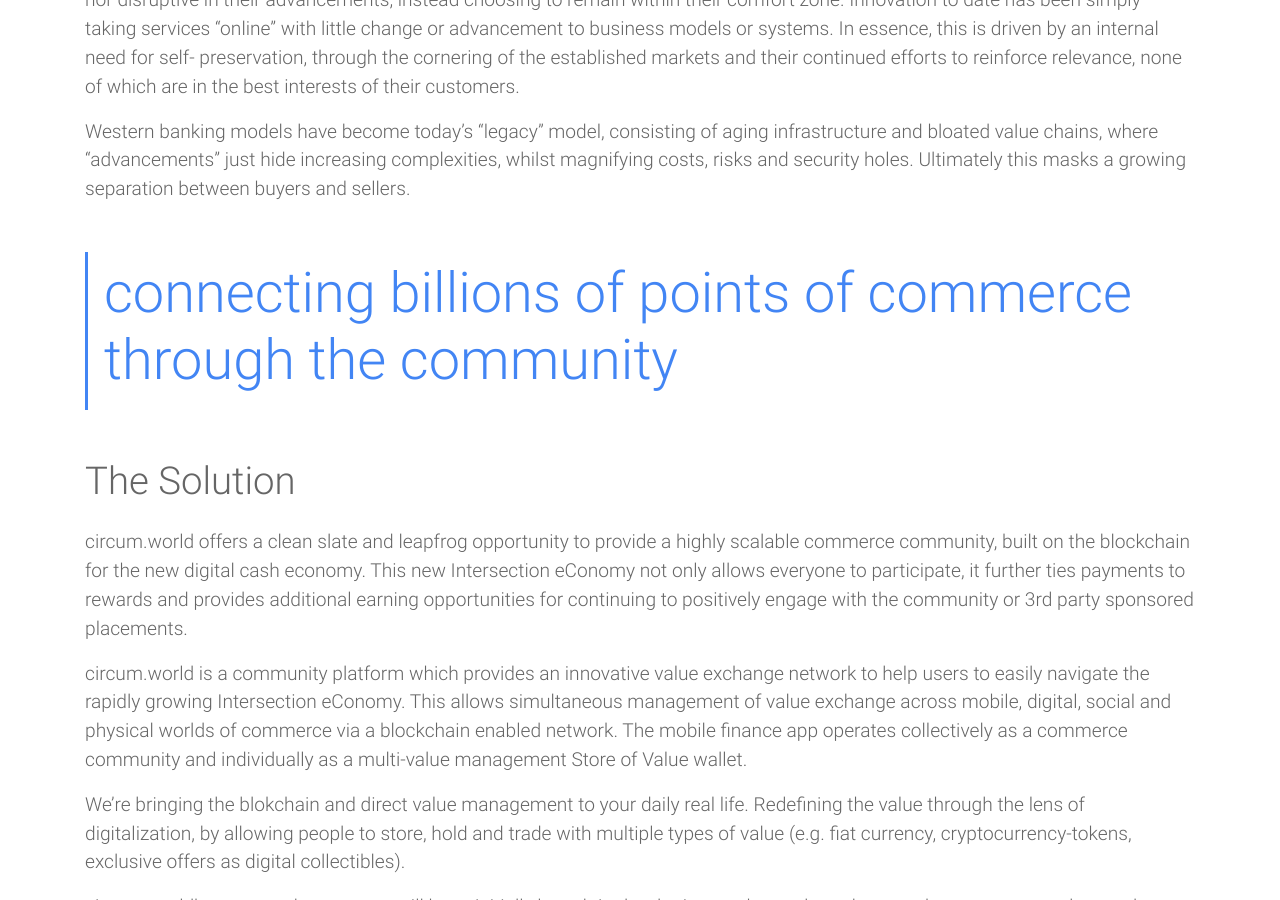
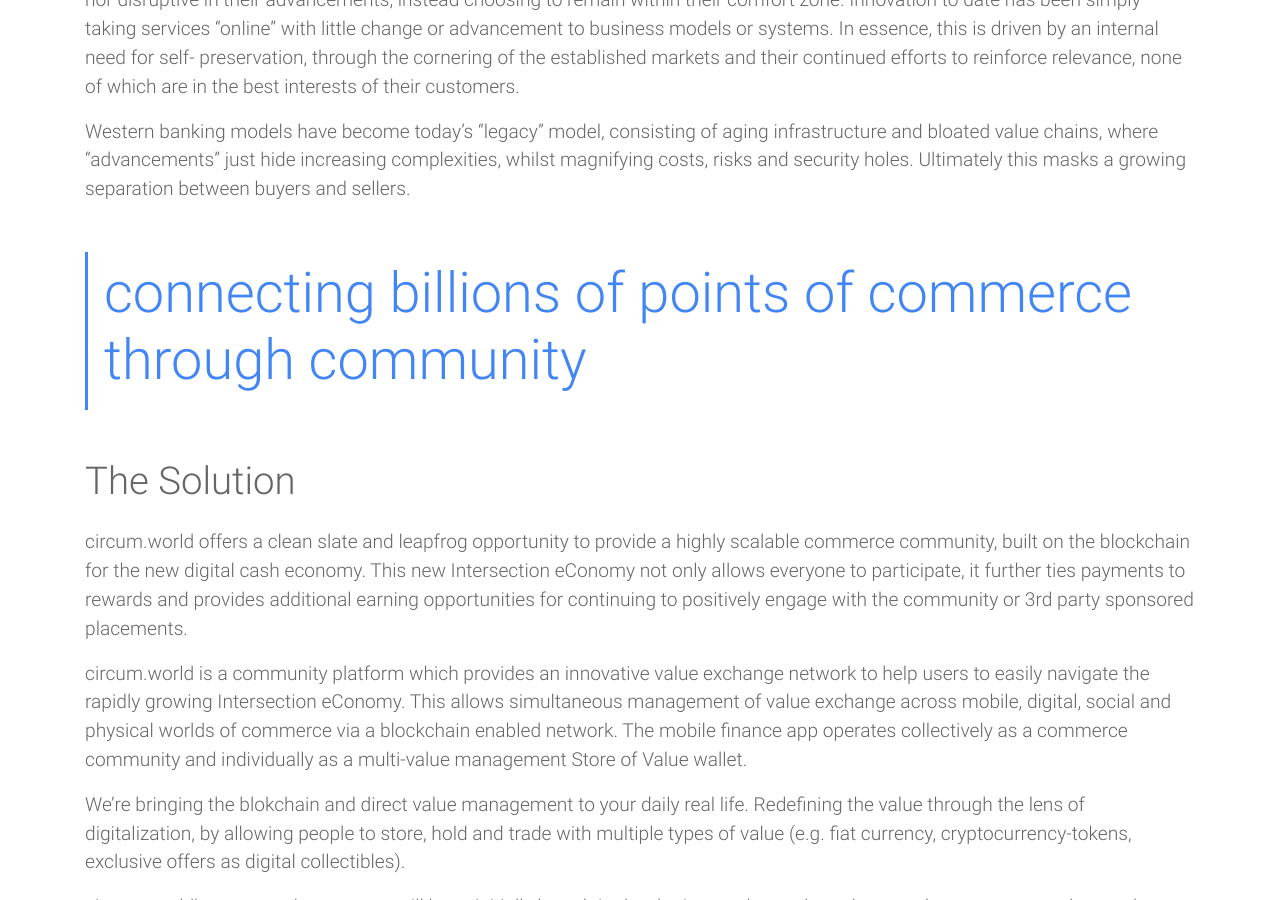
Before and after one commit to circumworld/circum-website, a Jekyll site: the page built from index.html, in a window 1280 px wide and 900 px high, scrolled down 1760 px. Built offline with Jekyll 4.4.1, drawn with Linux system fonts in a browser that asks for light colours; nearby versions of some CDN libraries.

Commit message:
Update index.html

```diff
--- a/index.html
+++ b/index.html
@@ -21,7 +21,7 @@
 	{% include blocks/the-problem.html %}
 
 	<blockquote class="blockquote bq-primary text-primary my-5">
-		<h4 class="display-4">connecting billions of points of commerce through the community</h4>
+		<h4 class="display-4">connecting billions of points of commerce through community</h4>
 	</blockquote>
 
 	<h2 class="h2-responsive mt-5 mb-4">The Solution</h2>
```
